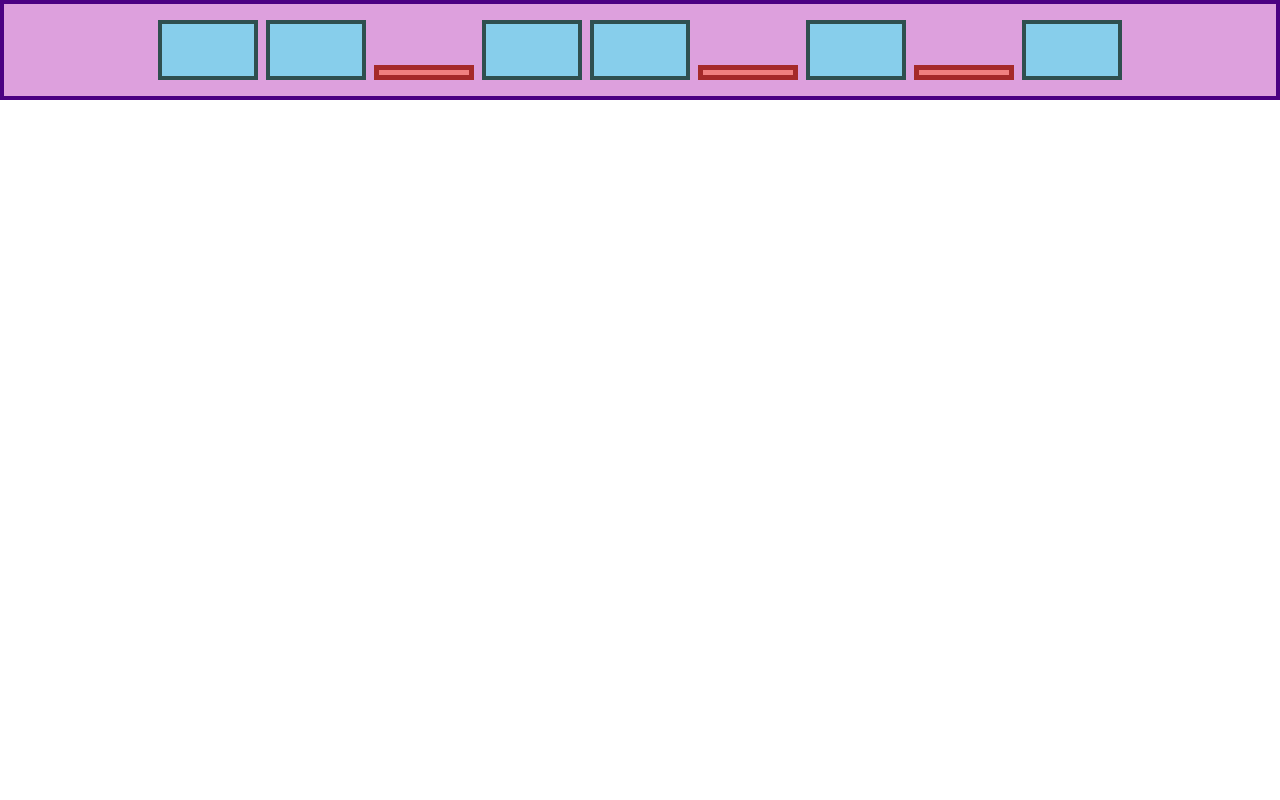
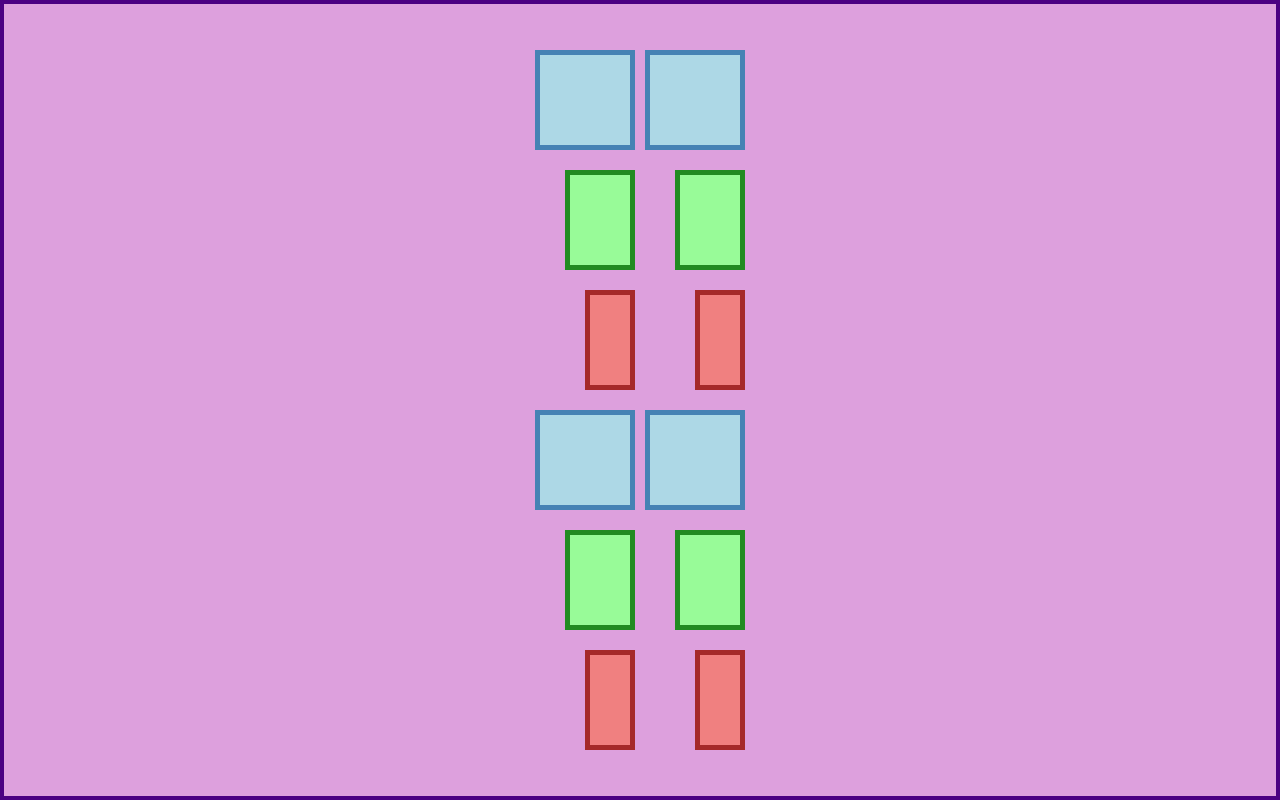
Before and after one commit to lejdenlazaro/odin-practice, a plain HTML site: page index.html in a window 1280 px wide. Drawn offline with Linux system fonts and the light colour scheme.

Commit message:
Add flexbox practice techniques

```diff
--- a/index.html
+++ b/index.html
@@ -9,14 +9,17 @@
   <body>
     <div class="container">
       <div class="item"></div>
-      <div class="item"></div>
+      <div class="item green"></div>
       <div class="item kebab"></div>
       <div class="item"></div>
-      <div class="item"></div>
+      <div class="item green"></div>
       <div class="item kebab"></div>
       <div class="item"></div>
+      <div class="item green"></div>
       <div class="item kebab"></div>
       <div class="item"></div>
+      <div class="item green"></div>
+      <div class="item kebab"></div>
     </div>
   </body>
 </html>
--- a/styles/style.css
+++ b/styles/style.css
@@ -5,28 +5,40 @@
 }
 
 .container {
+  height: 100vh;
   padding: 16px;
   background: plum;
   border: 4px solid indigo;
   display: flex;
   align-items: center;
-  justify-content: center;
-  gap: 8px;
-  /* flex-direction: column; */
-  flex-wrap: wrap;
+  /* gap: 8px; */
+  flex-direction: column;
+  flex-wrap: wrap-reverse;
+  gap: 20px 10px;
+  place-content: center center;
 }
 
 .item {
-  /* width: 60px; */
-  height: 60px;
-  border: 4px solid darkslategray;
-  background: skyblue;
-  flex-basis: 100px;
+  width: 100px;
+  height: 100px;
+  border: 5px solid steelblue;
+  background-color: lightblue;
+  margin-left: 0;
+  margin-right: 0;
 }
 
 .kebab {
-  height: 15px;
+  width: 50px;
   border: 5px solid brown;
   background-color: lightcoral;
-  align-self: flex-end;
+  margin-left: auto;
+  margin-right: 0;
 }
+
+.green {
+  width: 70px;
+  border: 5px solid forestgreen;
+  background-color: palegreen;
+  margin-left: auto;
+  margin-right: 0;
+}
```
